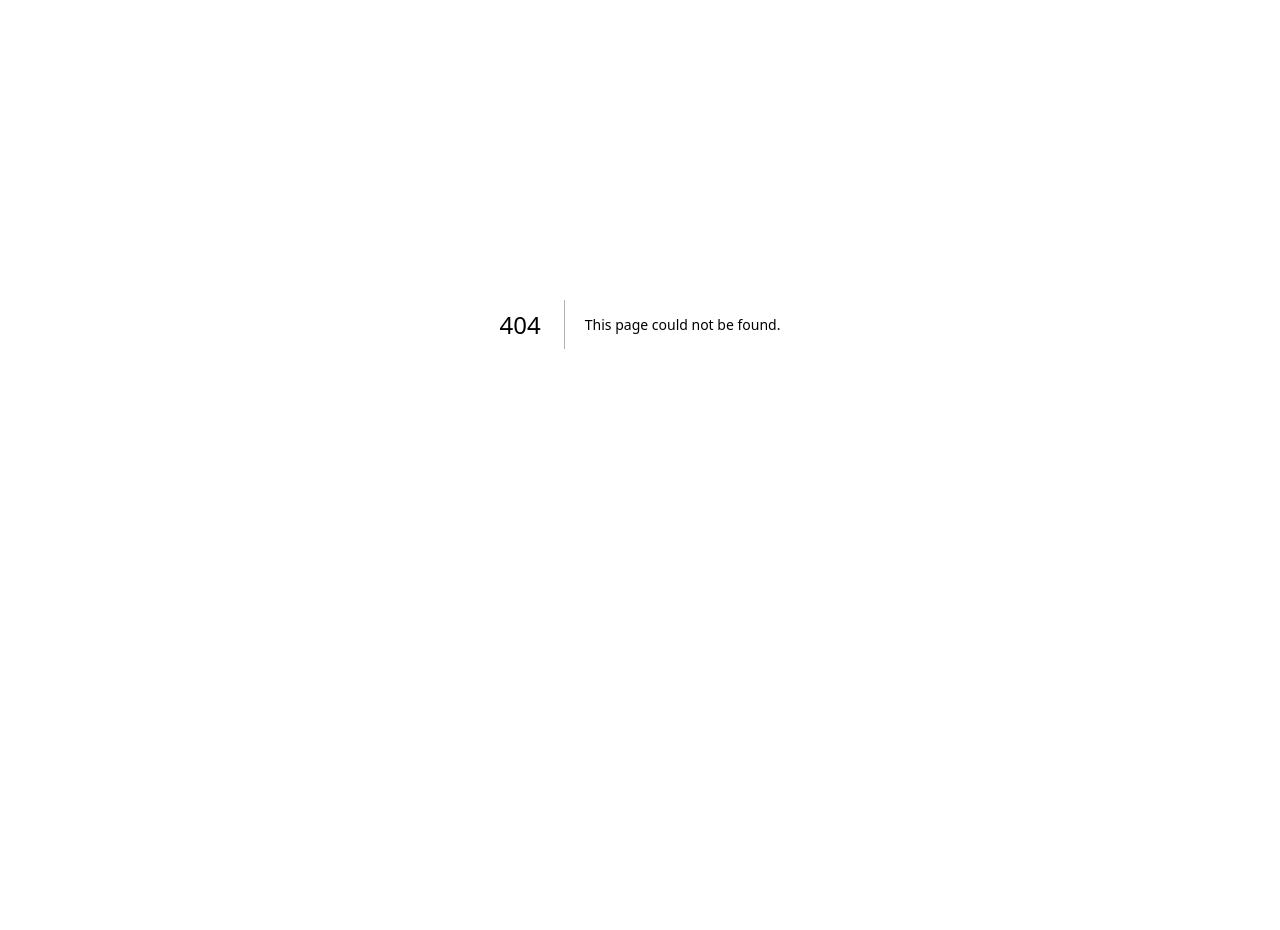
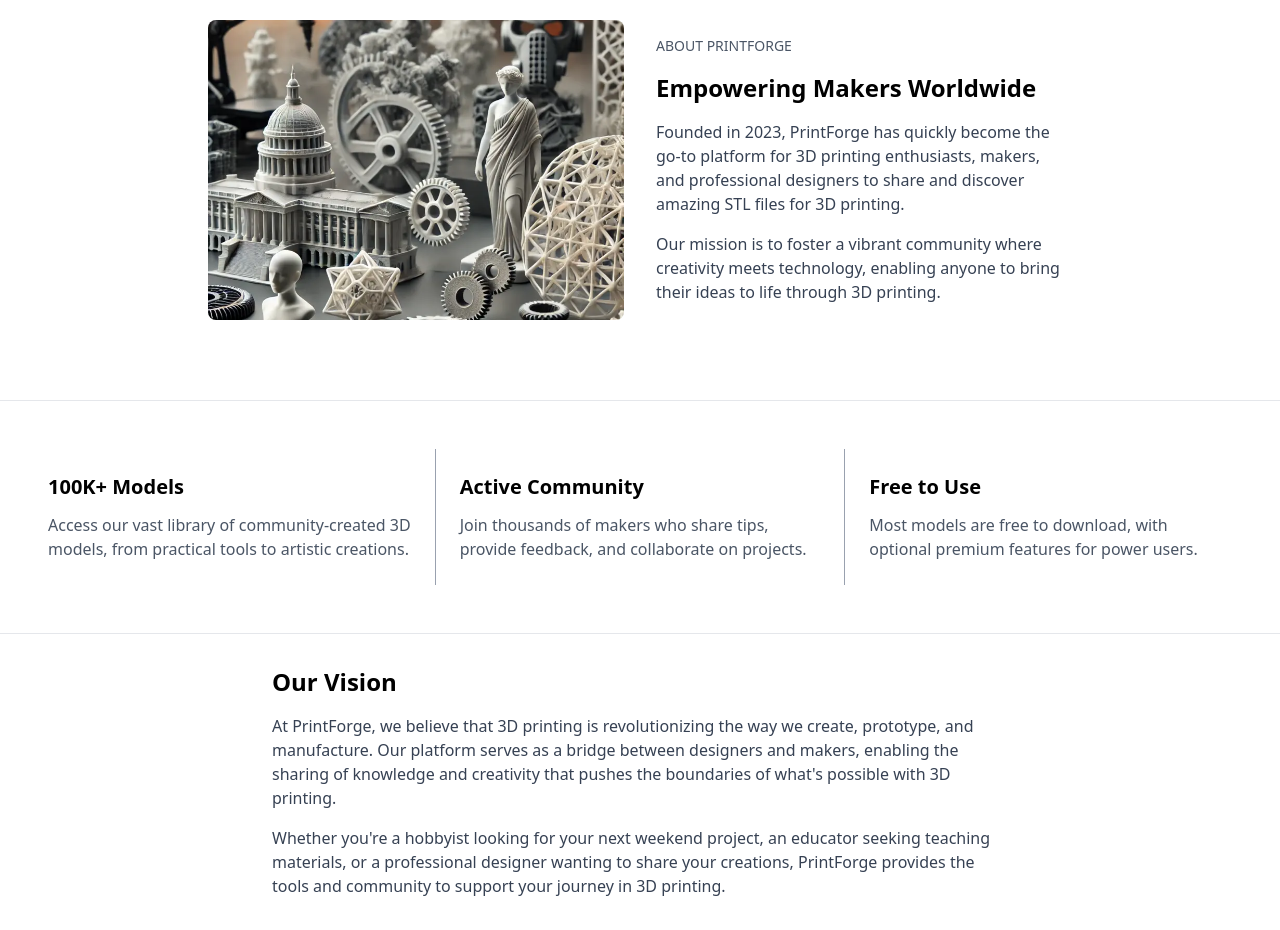
Before and after one commit to ashlee-seagle/nextjs-learning, a Next.js app: page /about in a window 1280 px wide. Before the commit this address had no page. Shown: the part 150-1080 px from the top of the page. Before the commit the page ends 874 px from the top, so only its background shows below. Built offline with nearby package versions, Linux system fonts and the light colour scheme.

Commit message:
feat: complete app shell rebuild and refactor navigation (section 3 lesson 1)

```diff
--- /dev/null
+++ b/src/app/about/page.tsx
@@ -0,0 +1,102 @@
+export default function About() {
+  return (
+    <main>
+      <section className="container max-w-4xl px-4 py-8 mx-auto">
+        <h1 className="mb-6 text-4xl font-bold text-center">
+          About PrintForge
+        </h1>
+
+        <div className="grid items-center gap-8 mb-12 md:grid-cols-2">
+          <div className="relative h-[300px] w-full">
+            <img
+              src="/img/hero-image.png"
+              alt="PrintForge Community - A group of makers collaborating on 3D printing projects"
+              className="absolute inset-0 w-full h-full object-cover rounded-lg"
+            />
+          </div>
+          <div>
+            <p
+              className="mb-4 text-sm text-gray-600 uppercase"
+              aria-hidden="true"
+            >
+              About PrintForge
+            </p>
+            <h2 className="mb-4 text-2xl font-semibold font-montserrat-alternates">
+              Empowering Makers Worldwide
+            </h2>
+            <p className="mb-4 text-gray-700">
+              Founded in 2023, PrintForge has quickly become the go-to platform
+              for 3D printing enthusiasts, makers, and professional designers to
+              share and discover amazing STL files for 3D printing.
+            </p>
+            <p className="text-gray-700">
+              Our mission is to foster a vibrant community where creativity
+              meets technology, enabling anyone to bring their ideas to life
+              through 3D printing.
+            </p>
+          </div>
+        </div>
+      </section>
+
+      <hr className="border-gray-200" aria-hidden="true" />
+
+      <section className="py-12" aria-labelledby="key-features">
+        <div className="px-6 mx-auto max-w-7xl">
+          <h2 id="key-features" className="sr-only">
+            Key Features
+          </h2>
+          <div className="grid gap-6 md:gap-0 md:grid-cols-3">
+            <article className="p-6 bg-white">
+              <h3 className="mb-3 text-xl font-semibold font-montserrat-alternates">
+                100K+ Models
+              </h3>
+              <p className="text-gray-600">
+                Access our vast library of community-created 3D models, from
+                practical tools to artistic creations.
+              </p>
+            </article>
+            <article className="p-6 bg-white border-gray-400 md:border-x">
+              <h3 className="mb-3 text-xl font-semibold font-montserrat-alternates">
+                Active Community
+              </h3>
+              <p className="text-gray-600">
+                Join thousands of makers who share tips, provide feedback, and
+                collaborate on projects.
+              </p>
+            </article>
+            <article className="p-6 bg-white">
+              <h3 className="mb-3 text-xl font-semibold font-montserrat-alternates">
+                Free to Use
+              </h3>
+              <p className="text-gray-600">
+                Most models are free to download, with optional premium features
+                for power users.
+              </p>
+            </article>
+          </div>
+        </div>
+      </section>
+
+      <hr className="border-gray-200" aria-hidden="true" />
+
+      <section className="container max-w-3xl px-4 py-8 mx-auto">
+        <div className="prose max-w-none">
+          <h2 className="mb-4 text-2xl font-semibold">Our Vision</h2>
+          <p className="mb-4 text-gray-700">
+            At PrintForge, we believe that 3D printing is revolutionizing the
+            way we create, prototype, and manufacture. Our platform serves as a
+            bridge between designers and makers, enabling the sharing of
+            knowledge and creativity that pushes the boundaries of what's
+            possible with 3D printing.
+          </p>
+          <p className="text-gray-700">
+            Whether you're a hobbyist looking for your next weekend project, an
+            educator seeking teaching materials, or a professional designer
+            wanting to share your creations, PrintForge provides the tools and
+            community to support your journey in 3D printing.
+          </p>
+        </div>
+      </section>
+    </main>
+  );
+}
--- a/src/app/page.tsx
+++ b/src/app/page.tsx
@@ -1,3 +1,36 @@
+import Link from "next/link";
+
 export default function Home() {
-  return <h1>Hello World</h1>;
+  return (
+    <main>
+      <section className="flex flex-col-reverse items-center justify-between gap-8 px-6 py-12 mx-auto md:flex-row max-w-7xl">
+        <div className="flex-1 space-y-6">
+          <p className="hidden text-sm text-gray-600 uppercase md:block">
+            Your go-to platform for 3D printing files
+          </p>
+          <h1 className="text-4xl font-bold md:text-5xl">
+            Discover what's possible with 3D Printing
+          </h1>
+          <p className="text-lg text-gray-600">
+            Join our community of creators and explore a vast library of
+            user-submitted models.
+          </p>
+
+          <div className="flex gap-4">
+            <Link
+              href="/3d-models"
+              className="px-6 py-3 text-black transition duration-100 bg-white border-2 border-black hover:bg-black hover:text-white"
+            >
+              Browse Models
+            </Link>
+          </div>
+        </div>
+        <img
+          src="/img/hero-image.png"
+          className="w-[350px] h-auto rounded-lg"
+          alt="Hero Image"
+        />
+      </section>
+    </main>
+  );
 }
--- a/src/printforge-mockup/about.html
+++ b/src/printforge-mockup/about.html
@@ -28,12 +28,12 @@
     </a>
     <ul className="flex items-center gap-1.5">
       <li className="text-sm uppercase">
-        <a
-          className="px-4 py-2 transition-colors rounded-md cursor-pointer hover:text-orange-400 text-gray-700 text-orange-400"
+        <a className="px-4 py-2 transition-colors rounded-md cursor-pointer hover:text-orange-400 text-gray-700"
            href="3d-models.html">3D Models</a>
       </li>
       <li className="text-sm uppercase">
-        <a className="px-4 py-2 transition-colors rounded-md cursor-pointer hover:text-orange-400 text-gray-700"
+        <a
+          className="px-4 py-2 transition-colors rounded-md cursor-pointer hover:text-orange-400 text-gray-700 text-orange-400"
           href="about.html">About</a>
       </li>
     </ul>
@@ -41,147 +41,112 @@
 </header>
 <!-- NAVBAR END -->
 
-<!-- 3D MODELS PAGE START -->
-<div className="relative flex flex-col min-h-screen md:flex-row">
+<!-- ABOUT START -->
+<main>
+  <section className="container max-w-4xl px-4 py-8 mx-auto">
+    <h1 className="mb-6 text-4xl font-bold text-center">
+      About PrintForge
+    </h1>
 
-  <!-- CATEGORIES NAV START -->
-  <aside
-    className="sticky top-0 z-10 w-full bg-white border-b border-gray-200 md:fixed md:w-64 md:top-1/2 md:-translate-y-1/2 md:border-none">
-    <div className="relative">
-      <nav className="w-full overflow-x-auto md:overflow-visible scrollbar-hide">
-        <ul className="flex px-4 py-3 whitespace-nowrap md:flex-col md:p-0 md:space-x-0 md:space-y-3">
-          <li className="text-sm uppercase">
-            <a
-              className="px-4 py-2 transition-colors rounded-md cursor-pointer hover:text-orange-400 text-gray-700 text-orange-400"
-              href="3d-models.html">All</a>
-          </li>
+    <div className="grid items-center gap-8 mb-12 md:grid-cols-2">
+      <div className="relative h-[300px] w-full">
 
-          <li className="text-sm uppercase">
-            <a className="px-4 py-2 transition-colors rounded-md cursor-pointer hover:text-orange-400 text-gray-700"
-               href="category.html">3D Printer</a>
-          </li>
+        <img
+          src="/img/hero-image-square.png"
+          alt="PrintForge Community - A group of makers collaborating on 3D printing projects"
+          className="absolute inset-0 w-full h-full object-cover rounded-lg"
+        />
 
-          <li className="text-sm uppercase">
-            <a className="px-4 py-2 transition-colors rounded-md cursor-pointer hover:text-orange-400 text-gray-700"
-               href="category.html">Art</a>
-          </li>
-
-          <li className="text-sm uppercase">
-            <a className="px-4 py-2 transition-colors rounded-md cursor-pointer hover:text-orange-400 text-gray-700"
-               href="category.html">Education</a>
-          </li>
-
-          <li className="text-sm uppercase">
-            <a className="px-4 py-2 transition-colors rounded-md cursor-pointer hover:text-orange-400 text-gray-700"
-               href="category.html">Fashion</a>
-          </li>
-
-          <li className="text-sm uppercase">
-            <a className="px-4 py-2 transition-colors rounded-md cursor-pointer hover:text-orange-400 text-gray-700"
-               href="category.html">Hobby & DIY</a>
-          </li>
-
-          <li className="text-sm uppercase">
-            <a className="px-4 py-2 transition-colors rounded-md cursor-pointer hover:text-orange-400 text-gray-700"
-               href="category.html">Household</a>
-          </li>
-
-          <li className="text-sm uppercase">
-            <a className="px-4 py-2 transition-colors rounded-md cursor-pointer hover:text-orange-400 text-gray-700"
-               href="category.html">Miniatures</a>
-          </li>
-
-          <li className="text-sm uppercase">
-            <a className="px-4 py-2 transition-colors rounded-md cursor-pointer hover:text-orange-400 text-gray-700"
-               href="category.html">Props & Cosplay</a>
-          </li>
-
-          <li className="text-sm uppercase">
-            <a className="px-4 py-2 transition-colors rounded-md cursor-pointer hover:text-orange-400 text-gray-700"
-               href="category.html">Tools</a>
-          </li>
-
-          <li className="text-sm uppercase">
-            <a className="px-4 py-2 transition-colors rounded-md cursor-pointer hover:text-orange-400 text-gray-700"
-               href="category.html">Toys & Games</a>
-          </li>
-
-        </ul>
-      </nav>
-      <!--Fading edge/gradient for horizontal scroll hint on mobile-->
-      <div
-        className="absolute top-0 right-0 w-8 h-full pointer-events-none bg-gradient-to-l from-white to-transparent md:hidden"/>
       </div>
-  </aside>
-  <!-- CATEGORIES NAV END -->
-
-  <!-- 3D MODELS CONTENT START -->
-  <main className="flex-1 p-4 md:ml-64">
-
-    <!-- SEARCH FORM START -->
-    <form className="w-full px-5 md:px-0 md:max-w-xl">
-      <input
-        type="text"
-        id="search"
-        name="search"
-        placeholder="E.g. dragon"
-        autoComplete="off"
-        className="w-full py-3 pl-5 pr-5 text-sm placeholder-gray-500 bg-white border border-[#606060] rounded-full focus:border-[#606060] focus:outline-none focus:ring-0 md:text-base"
-      />
-    </form>
-    <!-- SEARCH FORM END -->
-
-    <!-- MODELS GRID START -->
-    <div className="container px-4 py-8 mx-auto">
-      <h1 className="mb-8 text-3xl font-bold">3D Models</h1>
-      <div className="grid grid-cols-1 gap-6 sm:grid-cols-2 lg:grid-cols-3 xl:grid-cols-4">
-
-        <!-- MODEL CARD START -->
-          <a
-            href="single.html"
-            className="block group hover:shadow-[0_5px_12px_rgba(0,0,0,0.1)] hover:-translate-y-[3px] transition-all"
+      <div>
+        <p
+          className="mb-4 text-sm text-gray-600 uppercase"
+          aria-hidden="true"
         >
-            <div className="overflow-hidden transition-shadow bg-white rounded-lg shadow-md hover:shadow-lg"
-                 role="article">
-              <div className="relative aspect-square">
-                <img
-                  src="/img/placeholder.png"
-                  alt="Articulated Dragon"
-                  className="absolute inset-0 object-cover w-full h-full"
-                />
-              </div>
-              <div className="p-4">
-                <div className="mb-4">
-                  <h2 className="text-xl font-semibold text-gray-800 line-clamp-2 leading-tight">
-                    Articulated Dragon
+          About PrintForge
+        </p>
+        <h2 className="mb-4 text-2xl font-semibold font-montserrat-alternates">
+          Empowering Makers Worldwide
         </h2>
-                </div>
-                <p className="text-gray-800 text-sm line-clamp-2 min-h-[2.5rem] leading-[1.25rem]">
-                  A detailed dragon model with movable joints and wings
+        <p className="mb-4 text-gray-700">
+          Founded in 2023, PrintForge has quickly become the
+          go-to platform for 3D printing enthusiasts, makers,
+          and professional designers to share and discover
+          amazing STL files for 3D printing.
         </p>
-                <div className="mt-2">
-                  <span
-                    className="inline-block bg-transparent border border-gray-400 rounded-full px-3 py-1 text-sm text-gray-800">
-                      Toys & Games
-                  </span>
-                </div>
-                <div className="flex items-center mt-2 text-gray-600">
-                  <span>&hearts; 1847</span>
+        <p className="text-gray-700">
+          Our mission is to foster a vibrant community where
+          creativity meets technology, enabling anyone to
+          bring their ideas to life through 3D printing.
+        </p>
       </div>
     </div>
-            </div>
-          </a>
-        <!-- MODEL CARD END -->
+  </section>
 
+  <hr className="border-gray-200" aria-hidden="true"/>
 
+  <section className="py-12" aria-labelledby="key-features">
+    <div className="px-6 mx-auto max-w-7xl">
+      <h2 id="key-features" className="sr-only">
+        Key Features
+      </h2>
+      <div className="grid gap-6 md:gap-0 md:grid-cols-3">
+        <article className="p-6 bg-white">
+          <h3 className="mb-3 text-xl font-semibold font-montserrat-alternates">
+            100K+ Models
+          </h3>
+          <p className="text-gray-600">
+            Access our vast library of community-created 3D
+            models, from practical tools to artistic
+            creations.
+          </p>
+        </article>
+        <article className="p-6 bg-white border-gray-400 md:border-x">
+          <h3 className="mb-3 text-xl font-semibold font-montserrat-alternates">
+            Active Community
+          </h3>
+          <p className="text-gray-600">
+            Join thousands of makers who share tips, provide
+            feedback, and collaborate on projects.
+          </p>
+        </article>
+        <article className="p-6 bg-white">
+          <h3 className="mb-3 text-xl font-semibold font-montserrat-alternates">
+            Free to Use
+          </h3>
+          <p className="text-gray-600">
+            Most models are free to download, with optional
+            premium features for power users.
+          </p>
+        </article>
       </div>
     </div>
-    <!-- MODEL GRID END -->
+  </section>
 
+  <hr className="border-gray-200" aria-hidden="true"/>
+
+  <section className="container max-w-3xl px-4 py-8 mx-auto">
+    <div className="prose max-w-none">
+      <h2 className="mb-4 text-2xl font-semibold">Our Vision</h2>
+      <p className="mb-4 text-gray-700">
+        At PrintForge, we believe that 3D printing is
+        revolutionizing the way we create, prototype, and
+        manufacture. Our platform serves as a bridge between
+        designers and makers, enabling the sharing of knowledge
+        and creativity that pushes the boundaries of what's
+        possible with 3D printing.
+      </p>
+      <p className="text-gray-700">
+        Whether you're a hobbyist looking for your next weekend
+        project, an educator seeking teaching materials, or a
+        professional designer wanting to share your creations,
+        PrintForge provides the tools and community to support
+        your journey in 3D printing.
+      </p>
+    </div>
+  </section>
 </main>
-  <!-- 3D MODELS CONTENT END -->
-</div>
-<!-- 3D MODELS PAGE END -->
+<!-- ABOUT END -->
 
 </body>
 </html>
```
Also changed, not shown: public/img/300x300.svg (added), public/img/hero-image.png (added). Lines whose indentation alone changed are shown as unchanged.
